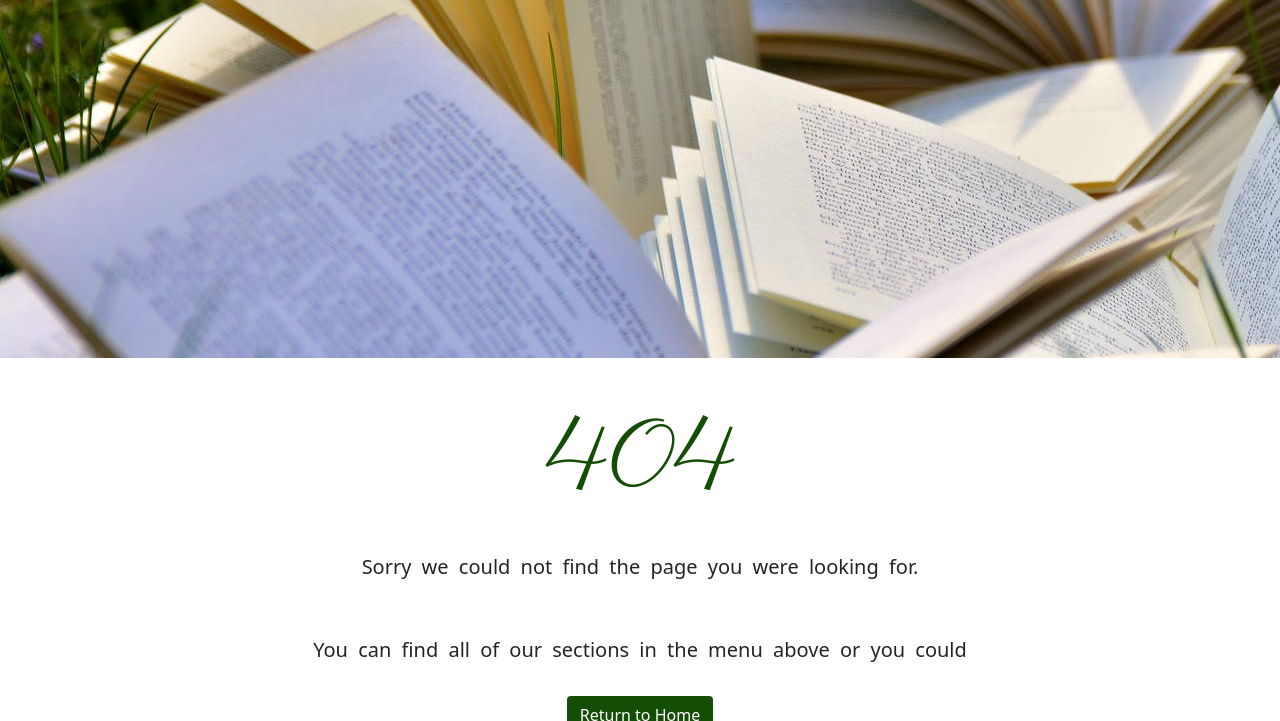
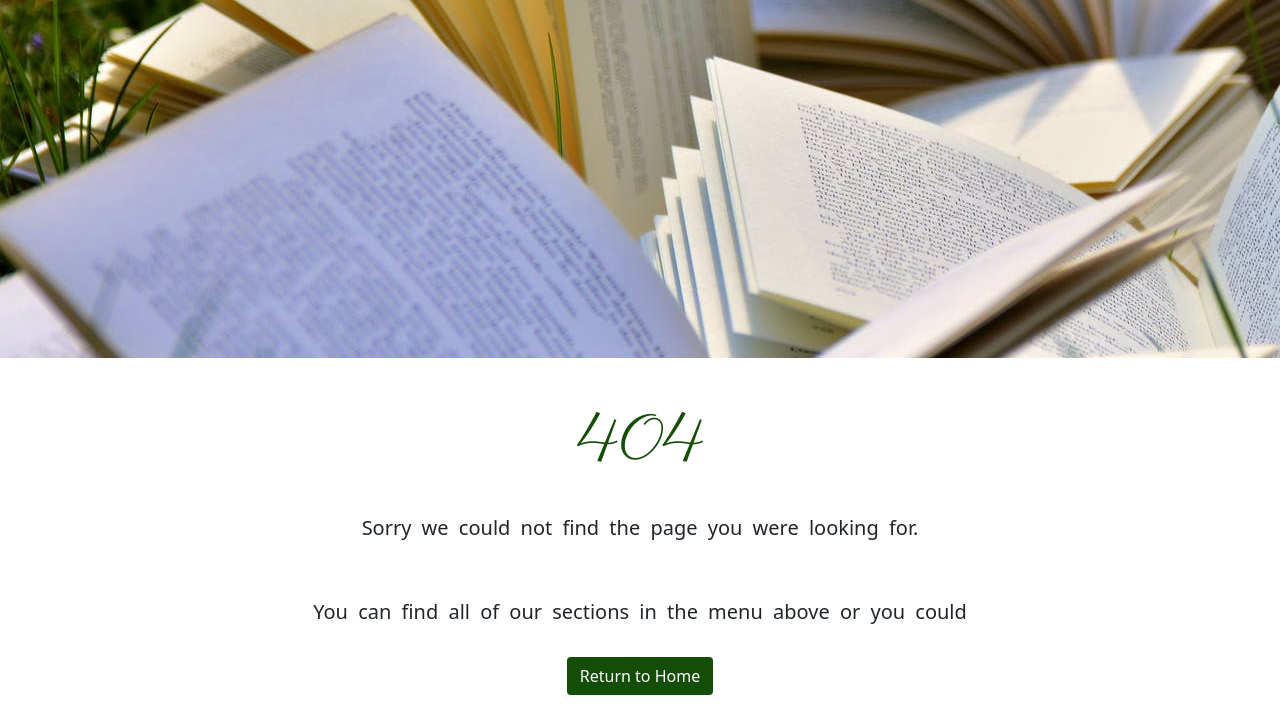
Before and after one commit to katherinesullivan/TalesOfAlgorithmia, a website: page 404.html in a window 1280 px wide. Shown: the part 486-1207 px from the top of the page. Drawn offline with nearby package versions, Linux system fonts and the light colour scheme.

Commit message:
error 404 title

```diff
--- a/css/astyle.css
+++ b/css/astyle.css
@@ -335,7 +335,7 @@ form {
   color: #144D05;
   font-family: 'Parisienne', cursive;
   text-align: center;
-  font-size: 6rem; }
+  font-size: 4rem; }
 
 .return-home {
   text-decoration: none;
```
